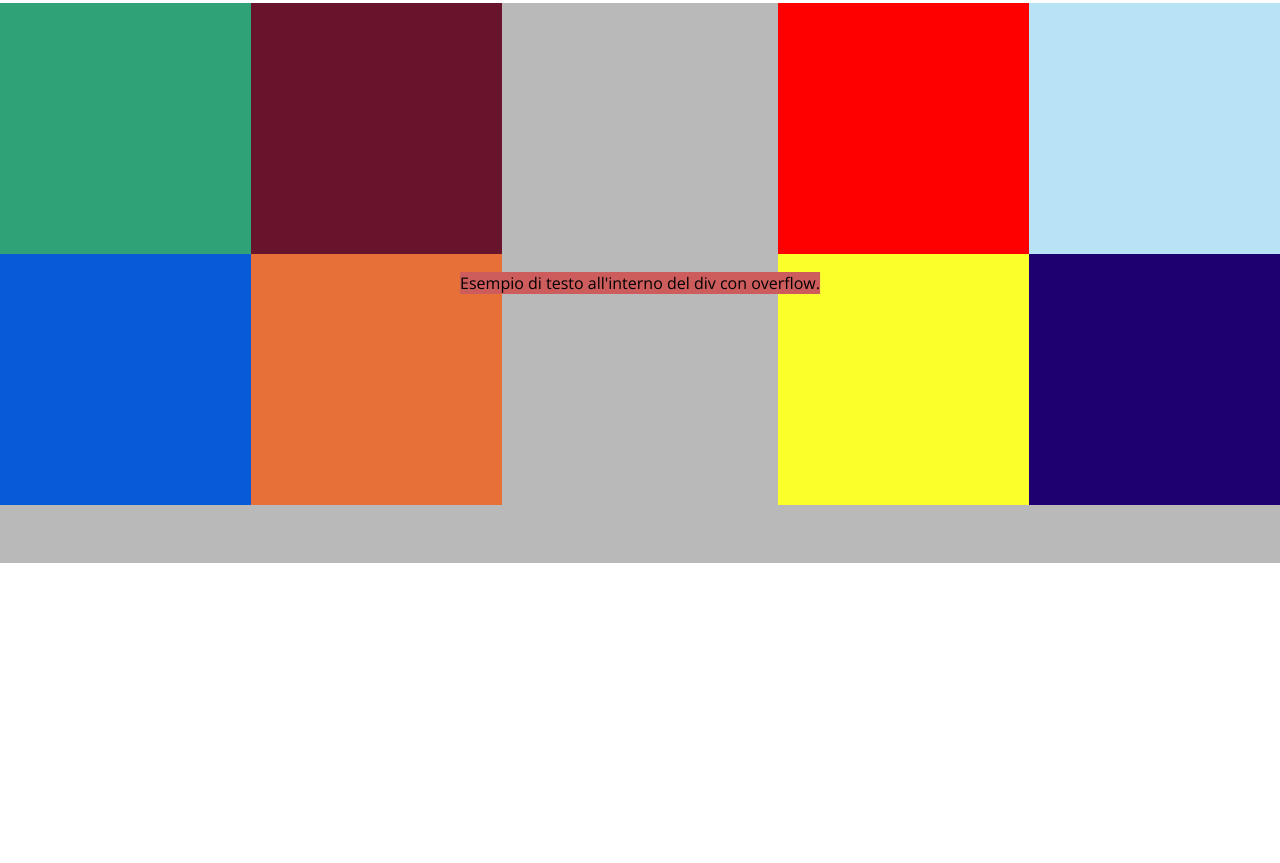
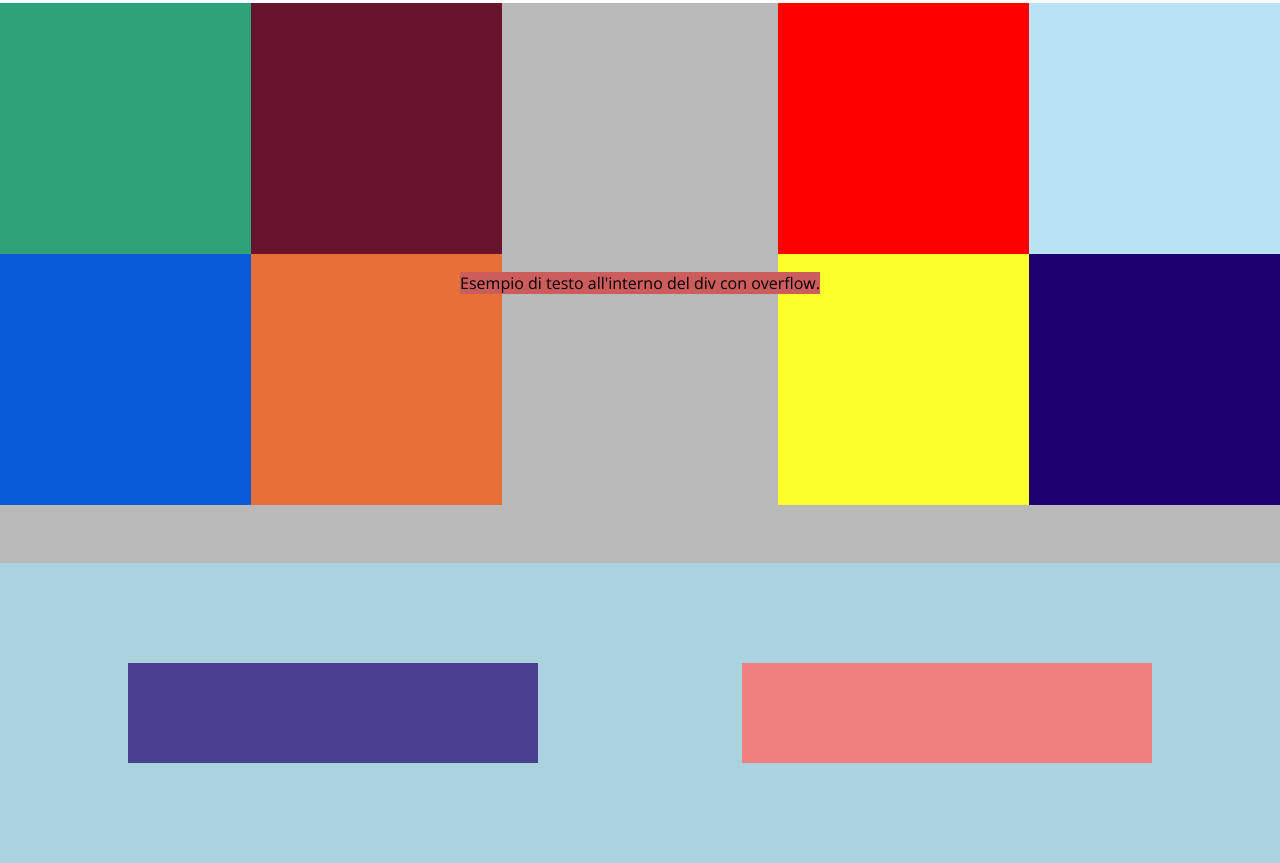
Before and after one commit to AngelaDeP/htmlcss-dropbox, a plain HTML site: page index.html in a window 1280 px wide. Shown: the part 4590-5453 px from the top of the page. Before the commit the page ends 5153 px from the top, so only its background shows below. Drawn offline with nearby package versions, Linux system fonts and the light colour scheme.

Commit message:
Aggiunta sezione free trial

```diff
--- a/css/style.css
+++ b/css/style.css
@@ -88,7 +88,7 @@ header .nav-right {
 
 /* Sezione Dropbox Business */
 
-main .container {
+.business-sec {
     margin-top: 100px;
 }
 
@@ -314,3 +314,29 @@ DA RIVEDERE, NON FUNZIONA CORRETTAMENTE */
     background-color: rgb(205, 92, 92);
     overflow: auto;
 }
+
+/* Sezione Free Trial */
+
+#free-trial {
+    width: 100%;
+    height: 300px;
+    background-color: rgb(171, 210, 223);
+    position: relative;
+}
+
+#free-trial .trial-text {
+    width: 40%;
+    height: 100px;
+    margin: 100px 0;
+    background-color: rgb(73, 62, 143);
+    float: left;
+
+}
+
+#free-trial .trial-button{
+    width: 40%;
+    background-color: rgb(240, 128, 128);
+    float: right;
+    height: 100px;
+    margin: 100px 0;
+}
--- a/index.html
+++ b/index.html
@@ -46,7 +46,7 @@
 
     <main>
 
-        <div class="container">
+        <div class="container top-part">
 
             <!-- Sezione Dropbox Business -->
             <div class="business-sec">
@@ -168,6 +168,24 @@
             </div>
         </section>
 
+        <!-- Sezione Free Trial -->
+
+        <section id="free-trial" class="row">
+
+            <div class="container">
+                <div class="trial-text">
+                    <h1></h1>
+                </div>
+                <div class="trial-button">
+                    <span></span>
+                </div>
+            </div>
+
+        </section>
+
+        <!-- Fine Sezione Free Trial -->
+
+
     </main>
 
 </body>
```
